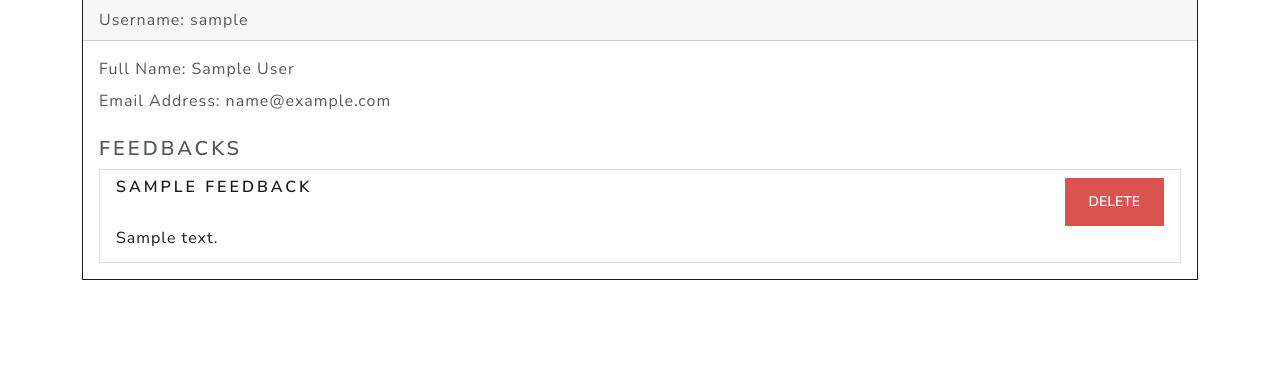
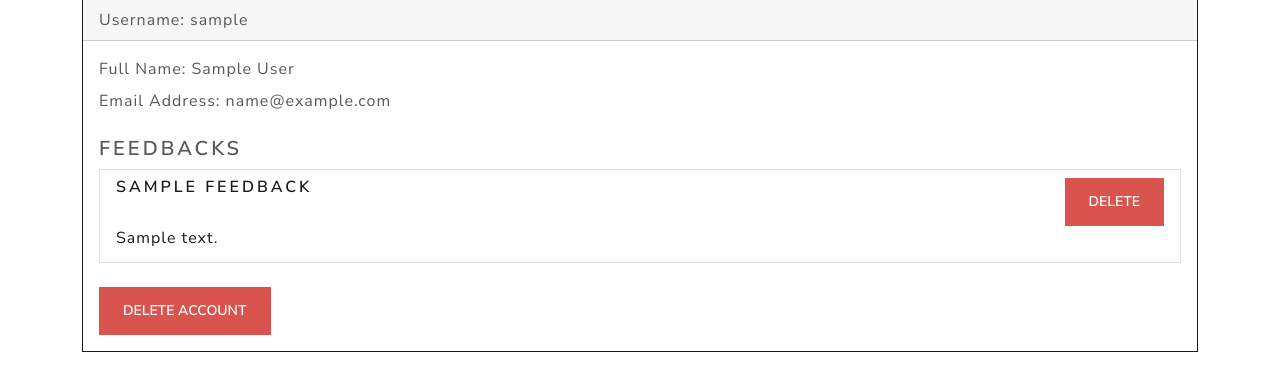
Before and after one commit to bcdipesh/flask-feedback, a Flask app: a page that uses templates/profile.html in a window 1280 px wide. Shown: the part 87-478 px from the top of the page. Run offline with Flask 3, Linux system fonts and the light colour scheme; the visitor is signed in with stand-in values (Sample User, id 1); tables that the repository leaves empty hold one stand-in row (values such as "Sample post"); some libraries are stand-ins or nearby versions.

Commit message:
Add route to allow users to delete their account

```diff
--- a/app.py
+++ b/app.py
@@ -96,13 +96,28 @@ def save_user():
 def profile(username):
     """User profile page that displays details of the user"""
 
-    if "username" in session and username == session["username"]:
+    if username == session["username"]:
         user = User.query.get_or_404(username)
         feedbacks = Feedback.query.filter_by(username=username).all()
 
         return render_template("profile.html", user=user, feedbacks=feedbacks)
 
     return redirect("/login")
+
+
+@app.route("/users/<string:username>/delete", methods=["POST"])
+def delete_account(username):
+    """Remove the user from the database along with their feedbacks, session and redirect to home page"""
+
+    if username == session["username"]:
+        Feedback.query.filter_by(username=username).delete()
+        User.query.filter_by(username=username).delete()
+
+        session.pop("username")
+
+        db.session.commit()
+
+    return redirect("/")
 
 
 @app.route("/logout")
@@ -114,7 +129,7 @@ def logout():
     return redirect("/")
 
 
-@app.route("/users/<string:username>/feedback/add")
+@app.route("/users/<string:username>/feedbacks/add")
 def feedback_form(username):
     """Display a form to add feedback"""
 
@@ -126,7 +141,7 @@ def feedback_form(username):
     return redirect("/login")
 
 
-@app.route("/users/<string:username>/feedback/add", methods=["POST"])
+@app.route("/users/<string:username>/feedbacks/add", methods=["POST"])
 def add_feedback(username):
     """Add a new piece of feedback to the database and redirect to users profile page"""
 
--- a/templates/add_feedback.html
+++ b/templates/add_feedback.html
@@ -6,7 +6,7 @@
 <div class="container add-feedback">
     <h1>Add Feedback</h1>
 
-    <form action="/users/{{username}}/feedback/add" method="post">
+    <form action="/users/{{username}}/feedbacks/add" method="post">
         {{ form.hidden_tag() }}
 
         {% for field in form if field.widget.input_type != 'hidden' %}
--- a/templates/profile.html
+++ b/templates/profile.html
@@ -18,16 +18,18 @@
                 <a href="/feedbacks/{{feedback.id}}/update" class="list-group-item list-group-item-action">
                     <div class="d-flex w-100 justify-content-between">
                         <h5 class="mb-1">{{feedback.title}}</h5>
-                        <small>
-                            <form action="/feedbacks/{{feedback.id}}/delete" method="post">
-                                <button class="btn btn-danger">Delete</button>
-                            </form>
-                        </small>
+                        <form action="/feedbacks/{{feedback.id}}/delete" method="post">
+                            <button class="btn btn-danger">Delete</button>
+                        </form>
                     </div>
                     <p class="mb-1">{{feedback.content}}</p>
                 </a>
                 {% endfor %}
             </div>
+
+            <form class="mt-4" action="/users/{{user.username}}/delete" method="post">
+                <button class="btn btn-danger">Delete Account</button>
+            </form>
         </div>
     </div>
 </div>
```
